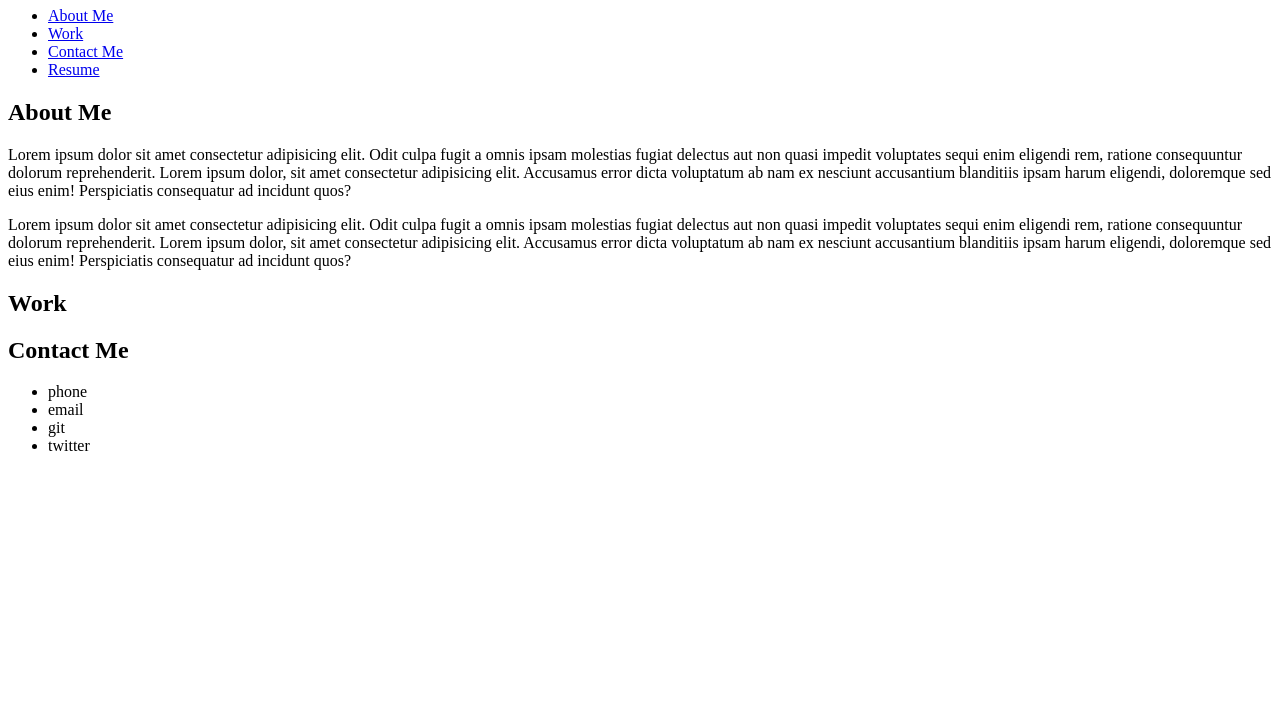
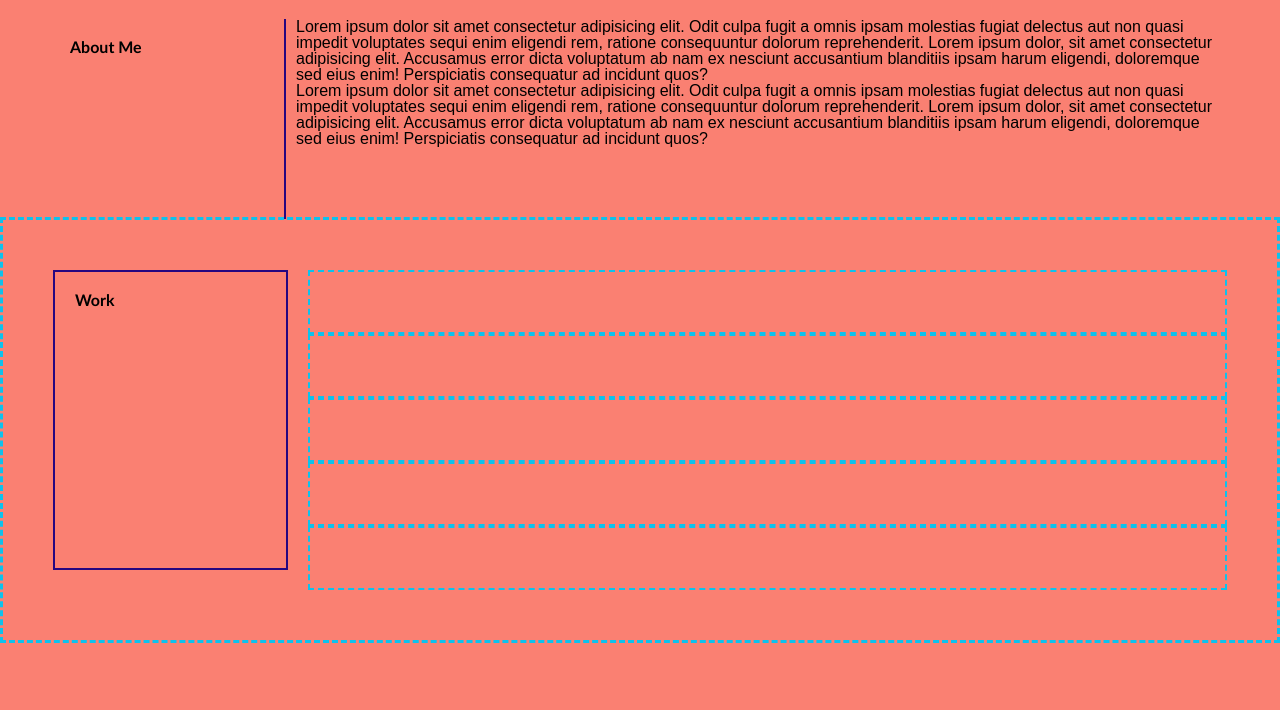
Before and after one commit to JDLanata/mockup-portfolio, a plain HTML site: page index.html in a window 1280 px wide. Shown: the part 73-783 px from the top of the page. Drawn offline with Linux system fonts and the light colour scheme.

Commit message:
nav setup and css sections created

```diff
--- a/assets/css/style.css
+++ b/assets/css/style.css
@@ -0,0 +1,93 @@
+:root{
+    --dark: #250680;
+   --light: #0CC2ED;
+   --text: #0040E0;
+   --hover: #F0E90C;
+}
+body{
+    background-color: salmon;
+}
+
+header {
+    display: flex;
+    justify-content: space-between;
+    align-items: center;
+    padding: 1%;
+    background-color: var(--light);
+    color: var(--text);
+  }
+nav ul {
+    display: flex;
+    justify-content: space-between;
+    min-width: 300px;
+  }
+
+  nav a {
+    color: var(--text);
+    font-weight: bold;
+    text-decoration: none;
+  }
+
+.about {
+    height: 25%;
+padding: 50px;
+margin-bottom: 20px;
+}
+.about h2
+{
+    margin-right: 20px;
+    padding: 20px;
+    clear: both;
+    float: left;
+    width: 20%;
+    height: 200px;
+    font-family: 'Gill Sans', 'Gill Sans MT', Calibri, 'Trebuchet MS', sans-serif;
+    border-right:  2px solid var(--dark);
+}
+p{
+    position: relative;
+    left: -10px;
+}
+.box {
+    height: 25%;
+    padding: 50px;
+    margin-bottom: 20px;
+    border: dashed var(--light);
+}
+.box h2{
+    margin-right: 20px;
+    padding: 20px;
+    clear: both;
+    float: left;
+    width: 20%;
+    height: 300px;
+    font-family: 'Gill Sans', 'Gill Sans MT', Calibri, 'Trebuchet MS', sans-serif;
+    border:  2px solid var(--dark);
+}
+
+.box figure{
+    display: flex;
+    flex-direction: column;
+    justify-content: flex-start;
+    min-height: 100%;
+    padding: 2rem;
+    color: var(--heliotrope);
+    outline: 2px dashed var(--light);
+    outline-offset: -2px;
+    transition: all 0.5s ease-in-out;
+}
+.reach {
+    height: 25%;
+    padding: 50px;
+    margin-bottom: 20px;
+}
+.reach h2{
+    margin-right: 20px;
+    padding: 20px;
+    clear: both;
+    float: left;
+    width: 20%;
+    height: 200px;
+    font-family: 'Gill Sans', 'Gill Sans MT', Calibri, 'Trebuchet MS', sans-serif;
+    border-right:  2px solid var(--dark);
+}
--- a/index.html
+++ b/index.html
@@ -5,7 +5,7 @@
     <meta charset="UTF-8">
     <meta http-equiv="X-UA-Compatible" content="IE=edge">
     <meta name="viewport" content="width=device-width, initial-scale=1.0">
-    <!-- <link rel="stylesheet" href="./assets/css/reset.css"> -->
+    <link rel="stylesheet" href="./assets/css/reset.css">
     <link rel="stylesheet" href="./assets/css/style.css">
     <title>Portfolio</title>
 </head>
@@ -23,7 +23,7 @@
         </nav>
     </header>
     <main>
-        <section id="about-me" class>
+        <section id="about-me" class="about">
             <h2>About Me</h2>
             <p>Lorem ipsum dolor sit amet consectetur adipisicing elit. Odit culpa fugit a omnis ipsam molestias fugiat
                 delectus aut non quasi impedit voluptates sequi enim eligendi rem, ratione consequuntur dolorum
@@ -36,7 +36,7 @@
                 voluptatum ab nam ex nesciunt accusantium blanditiis ipsam harum eligendi, doloremque sed eius enim!
                 Perspiciatis consequatur ad incidunt quos?</p>
         </section>
-        <section id="work">
+        <section id="work" class="box">
             <h2>Work</h2>
             <figure class="surf"> </figure>
             <figure class="led"> </figure>
@@ -44,7 +44,7 @@
             <figure class="puzzle"> </figure>
             <figure class="run"> </figure>
         </section>
-        <section id="contact">
+        <section id="contact" class="reach">
            <h2>Contact Me</h2>
            <ul>
                <li>phone</li>
```
